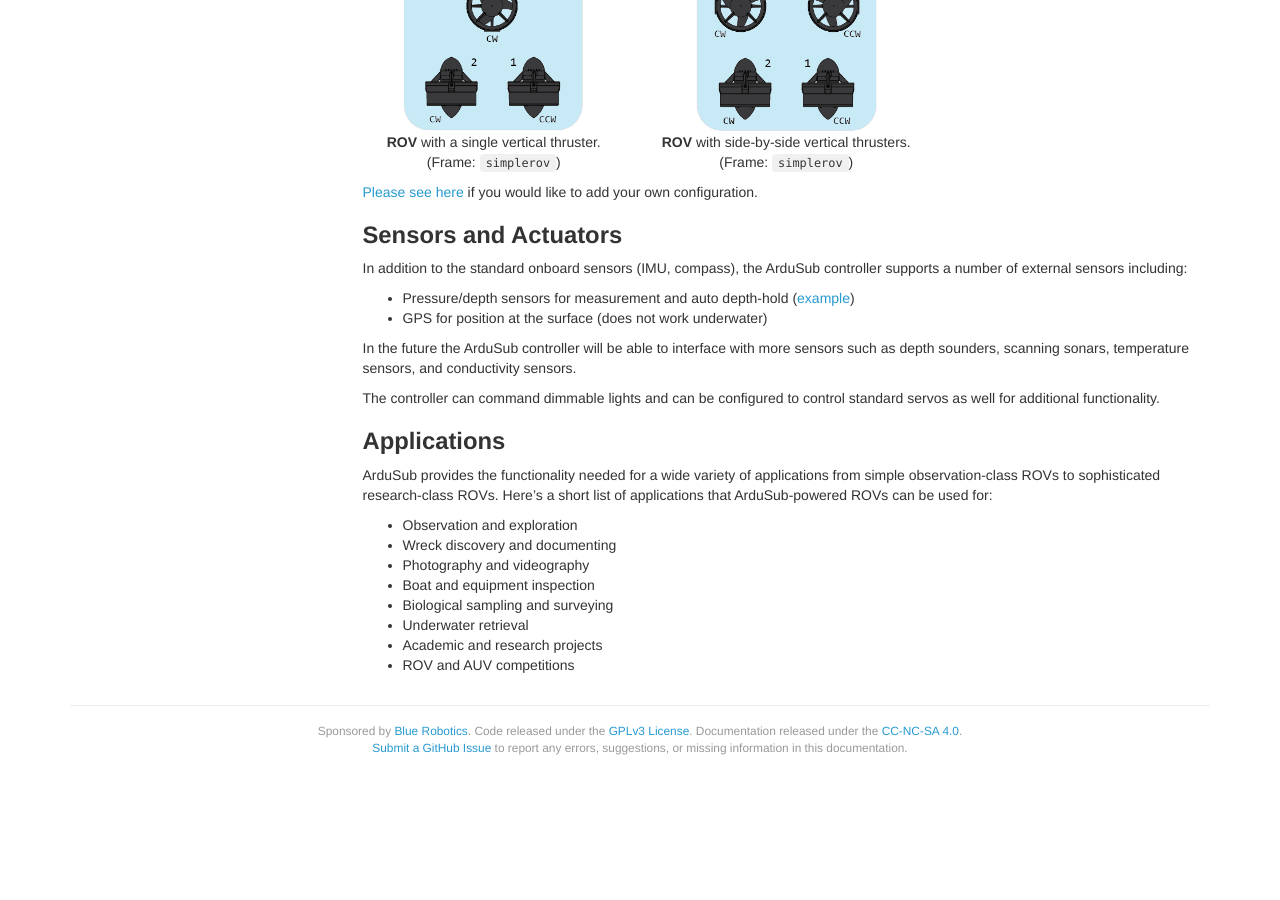
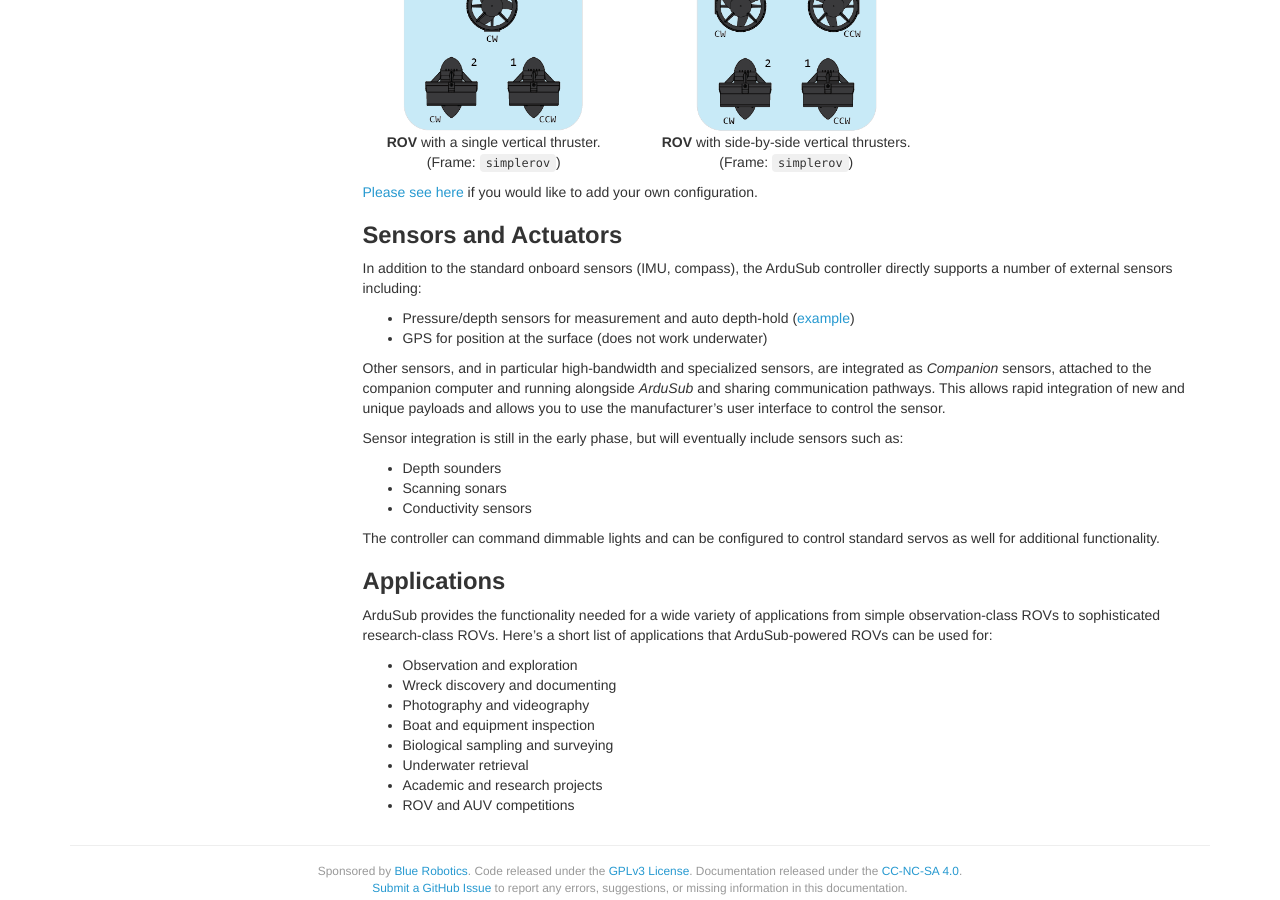
Before and after one commit to bluerobotics/retired-ardusub-docs, a Jekyll site: the page built from pages/introduction.md, in a window 1280 px wide and 900 px high, scrolled down 2631 px. Built offline with Jekyll 4.4.1, drawn with Linux system fonts in a browser that asks for light colours; nearby versions of some CDN libraries; some web fonts are replaced; comment, search, counter and statistics services are not loaded; before the commit the page ends 3408 px from its top, so only the background shows below that.

Commit message:
Added sensor integration details.

```diff
--- a/pages/introduction.md
+++ b/pages/introduction.md
@@ -116,12 +116,18 @@ ArduSub includes a high-level motor library that can configure motors in any con
 
 ## Sensors and Actuators
 
-In addition to the standard onboard sensors (IMU, compass), the ArduSub controller supports a number of external sensors including:
+In addition to the standard onboard sensors (IMU, compass), the ArduSub controller directly supports a number of external sensors including:
 
 - Pressure/depth sensors for measurement and auto depth-hold ([example](https://www.bluerobotics.com/store/electronics/bar30-sensor-r1/))
 - GPS for position at the surface (does not work underwater)
 
-In the future the ArduSub controller will be able to interface with more sensors such as depth sounders, scanning sonars, temperature sensors, and conductivity sensors.
+Other sensors, and in particular high-bandwidth and specialized sensors, are integrated as *Companion* sensors, attached to the companion computer and running alongside *ArduSub* and sharing communication pathways. This allows rapid integration of new and unique payloads and allows you to use the manufacturer's user interface to control the sensor.
+
+Sensor integration is still in the early phase, but will eventually include sensors such as:
+
+- Depth sounders
+- Scanning sonars
+- Conductivity sensors
 
 The controller can command dimmable lights and can be configured to control standard servos as well for additional functionality.
 
```
